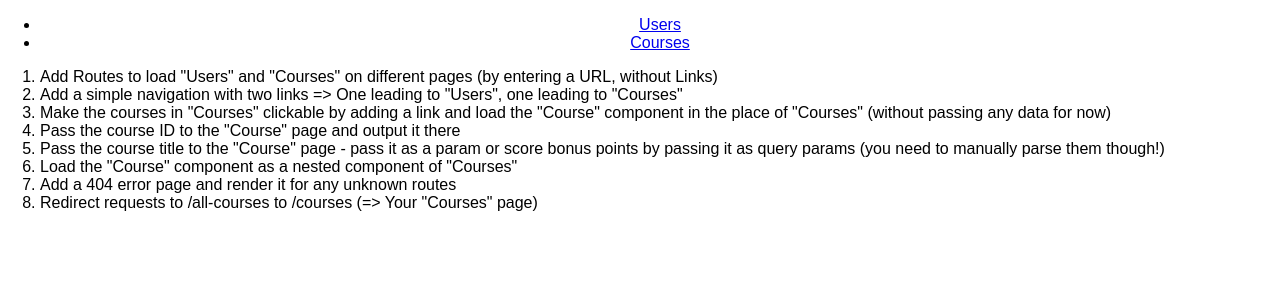
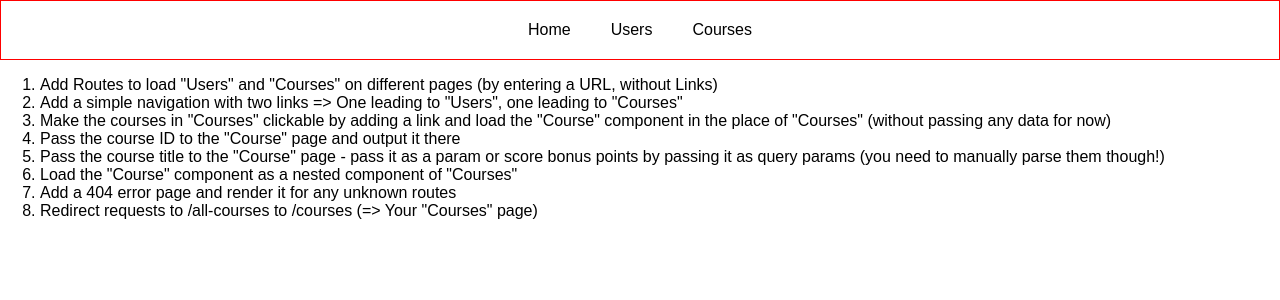
Before and after one commit to mecozma/routing-practice, a React (Create React App) app: page / in a window 1280 px wide. Shown: the top 300 px of the page. Built offline with nearby package versions, Linux system fonts and the light colour scheme.

Commit message:
Rendering the components for routes

```diff
--- a/src/App.js
+++ b/src/App.js
@@ -1,32 +1,61 @@
-import React, { Component } from 'react';
+import React, { Component } from "react";
+import { BrowserRouter, Route } from "react-router-dom";
 
-import "./App.module.css";
-import Courses from './containers/Courses/Courses';
-import Users from './containers/Users/Users';
+import "./App.css";
+import Courses from "./containers/Courses/Courses";
+import Users from "./containers/Users/Users";
 
 class App extends Component {
-  render () {
+  render() {
     return (
+      <BrowserRouter>
         <div className="App">
           <header>
             <nav className="Nav">
               <ul>
-              <li><a href="/">Users</a></li>
-              <li><a href="/">Courses</a></li>
+              <li><a href="/">Home</a></li>
+                <li>
+                  <a href="/users">Users</a>
+                </li>
+                <li>
+                  <a href="/courses">Courses</a>
+                </li>
               </ul>
             </nav>
           </header>
-        <ol style={{textAlign: 'left'}}>
-          <li>Add Routes to load "Users" and "Courses" on different pages (by entering a URL, without Links)</li>
-          <li>Add a simple navigation with two links => One leading to "Users", one leading to "Courses"</li>
-          <li>Make the courses in "Courses" clickable by adding a link and load the "Course" component in the place of "Courses" (without passing any data for now)</li>
+          <ol style={{ textAlign: "left" }}>
+            <li>
+              Add Routes to load "Users" and "Courses" on different pages (by
+              entering a URL, without Links)
+            </li>
+            <li>
+              Add a simple navigation with two links => One leading to "Users",
+              one leading to "Courses"
+            </li>
+            <li>
+              Make the courses in "Courses" clickable by adding a link and load
+              the "Course" component in the place of "Courses" (without passing
+              any data for now)
+            </li>
             <li>Pass the course ID to the "Course" page and output it there</li>
-          <li>Pass the course title to the "Course" page - pass it as a param or score bonus points by passing it as query params (you need to manually parse them though!)</li>
-          <li>Load the "Course" component as a nested component of "Courses"</li>
+            <li>
+              Pass the course title to the "Course" page - pass it as a param or
+              score bonus points by passing it as query params (you need to
+              manually parse them though!)
+            </li>
+            <li>
+              Load the "Course" component as a nested component of "Courses"
+            </li>
             <li>Add a 404 error page and render it for any unknown routes</li>
-          <li>Redirect requests to /all-courses to /courses (=> Your "Courses" page)</li>
+            <li>
+              Redirect requests to /all-courses to /courses (=> Your "Courses"
+              page)
+            </li>
           </ol>
+          <Route path="/courses" component={Courses} />
+          <Route path="/users" component={Users} />
         </div>
+      </BrowserRouter>
     );
   }
 }
```
Also changed, not shown: package.json (+7 -1 lines), src/App.css (renamed from src/App.module.css). Lines whose indentation alone changed are shown as unchanged.
